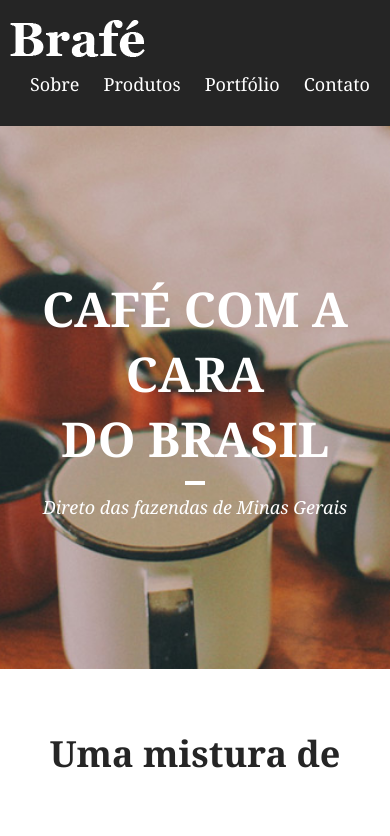
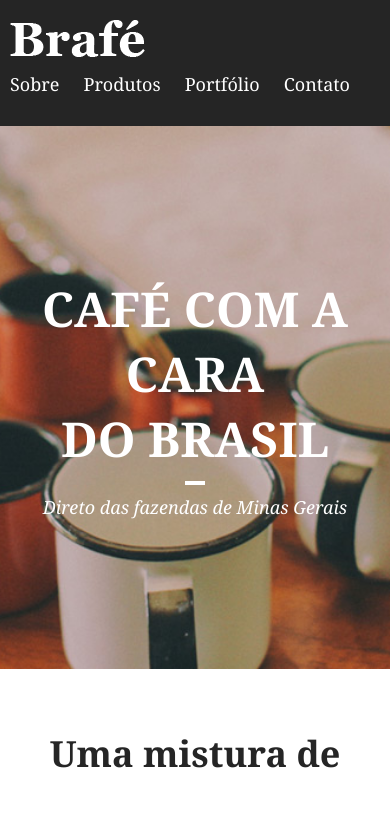
Before and after one commit to OliverRai/curso-css-origamid, a plain HTML site: page Brafé 1/index.html in a window 390 px wide. Shown: the top 836 px of the page. Drawn offline with Linux system fonts and the light colour scheme.

Commit message:
adicionando arquivo para layout responsivo

```diff
--- /dev/null
+++ b/Brafé 1/css/reponsive.css
@@ -0,0 +1,6 @@
+@media only screen and (max-width: 739px){
+    .menu-nav{
+        float: none;
+        clear: both;
+    }
+}
--- a/Brafé 1/css/styles.css
+++ b/Brafé 1/css/styles.css
@@ -52,6 +52,7 @@ body{
     color: #FFF;
     font-size: 1.125em;
 }
+
 .intro{
     background: url('../img/bg-intro.jpg') no-repeat center center;
     background-size: cover;
--- a/Brafé 1/index.html
+++ b/Brafé 1/index.html
@@ -6,6 +6,7 @@
     <meta name="viewport" content="width=device-width, initial-scale=1.0. shrink-to-fit=no">
     <meta http-equiv="X-UA-Compatible" content="ie=edge">
     <link rel="stylesheet" href="./css/styles.css">
+    <link rel="stylesheet" href="./css/reponsive.css">
     <title>Brafé 1 - PURO</title>
 </head>
 
```
